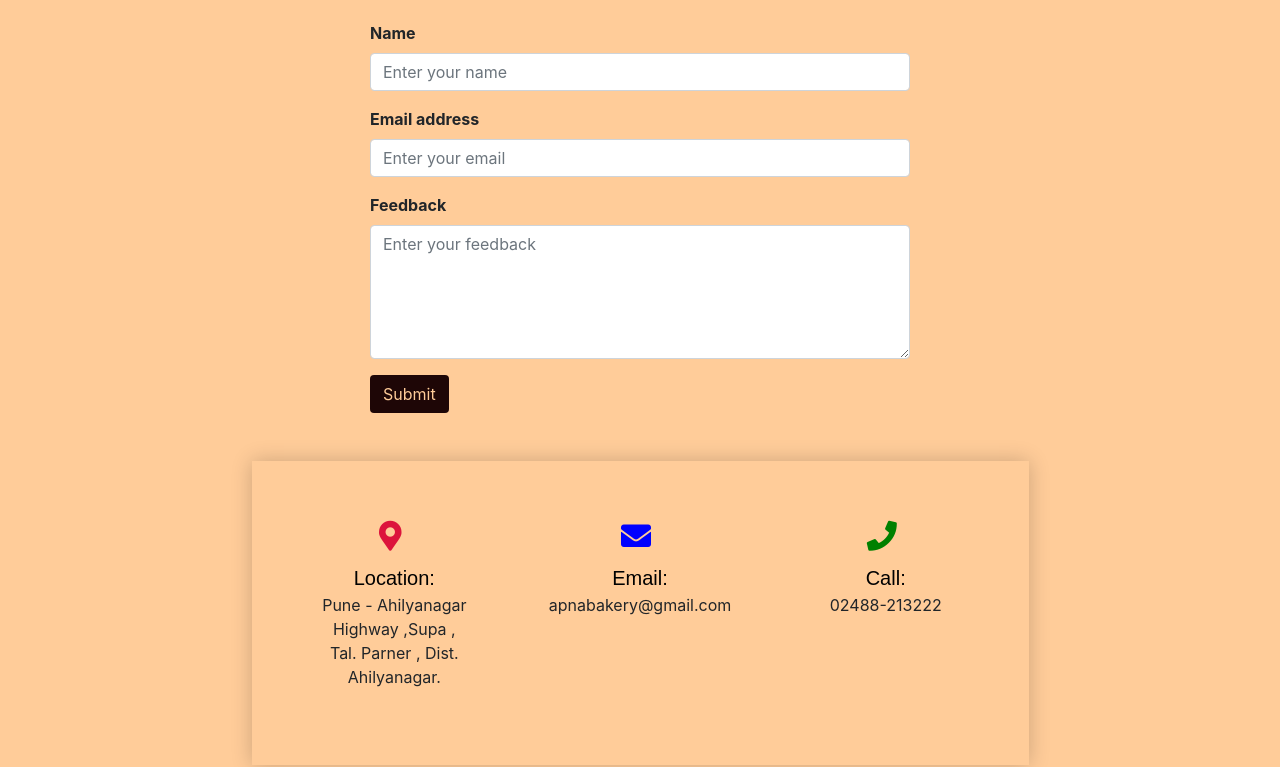
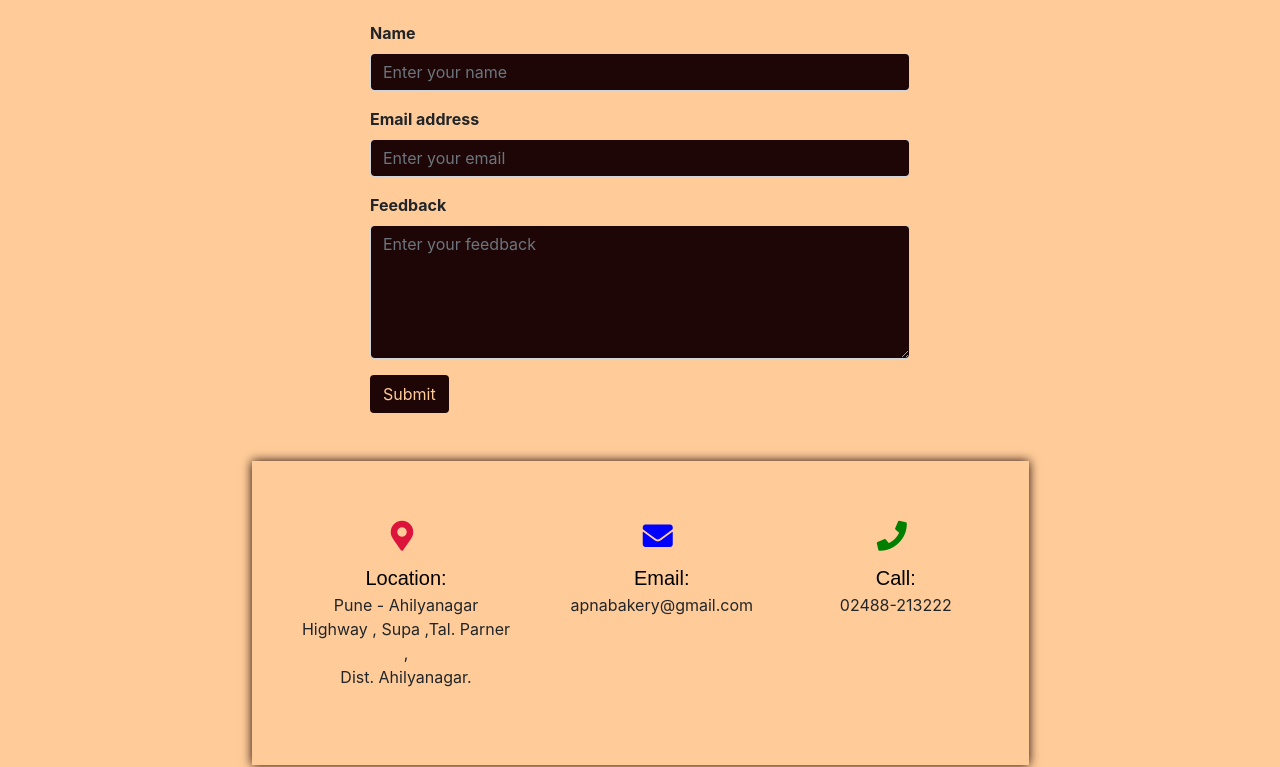
Before and after one commit to rutuja091/bakery-website, a plain HTML site: page pages/contact.html in a window 1280 px wide. Shown: the part 195-962 px from the top of the page. Drawn offline with nearby package versions, Linux system fonts and the light colour scheme.

Commit message:
change color

```diff
--- a/css/contact.css
+++ b/css/contact.css
@@ -52,7 +52,7 @@
    color:#0000;
  }
    .second-part{
-     box-shadow: 0 0 20px rgba(0,0,0,0.2);
+     box-shadow: 0 0 10px  rgb(30, 6, 6);
    display:flex;
    height: auto;
    width:70%;
@@ -66,7 +66,7 @@
    .location-part{
 
      padding:10px;
-     width:400px;
+     width:500px;
      margin:20px;
    }
    .email-part{
--- a/pages/contact.html
+++ b/pages/contact.html
@@ -90,16 +90,16 @@
         <form>
           <div class="form-group">
             <label for="name"><b>Name</b></label>
-            <input type="text" class="form-control" id="name" placeholder="Enter your name">
+            <input type="text" class="form-control"style="background-color: rgb(30, 6, 6); color:#d9cbb9;" id="name" placeholder="Enter your name">
           </div>
           <div class="form-group">
             <label for="email"><b>Email address</b></label>
-            <input type="email" class="form-control" id="email" aria-describedby="emailHelp" placeholder="Enter your email">
+            <input type="email" class="form-control"style="background-color: rgb(30, 6, 6); color:#d9cbb9;"  id="email" aria-describedby="emailHelp" placeholder="Enter your email">
 
           </div>
           <div class="form-group">
             <label for="feedback"><b>Feedback</b></label>
-            <textarea class="form-control" id="feedback" rows="5" placeholder="Enter your feedback"></textarea>
+            <textarea class="form-control" style="background-color: rgb(30, 6, 6); color:#d9cbb9;" id="feedback" rows="5" placeholder="Enter your feedback"></textarea>
           </div>
           <button type="submit" class="btn"style="background-color:rgb(30, 6, 6);color:#ffcc99">Submit</button>
         </form>
@@ -113,7 +113,7 @@
         <a href=https://maps.app.goo.gl/rUoSC6S7X4UtsiuM7 class="links">
           <i class="fas fa-map-marker-alt mr-2" alt="location-icon" id="location" style="font-size: 30px;"></i></a>
         <div class="icon-name header">Location:</div>
-        <p class="header"> Pune - Ahilyanagar Highway ,Supa , <br>Tal. Parner ,  Dist. Ahilyanagar.</p>
+        <p class="header">Pune - Ahilyanagar Highway , Supa ,Tal. Parner ,</br> Dist. Ahilyanagar.</p>
       </div>
       <div class="email-part">
         <a href="mailto:mobilemart@gmail.com" class="links">
```
